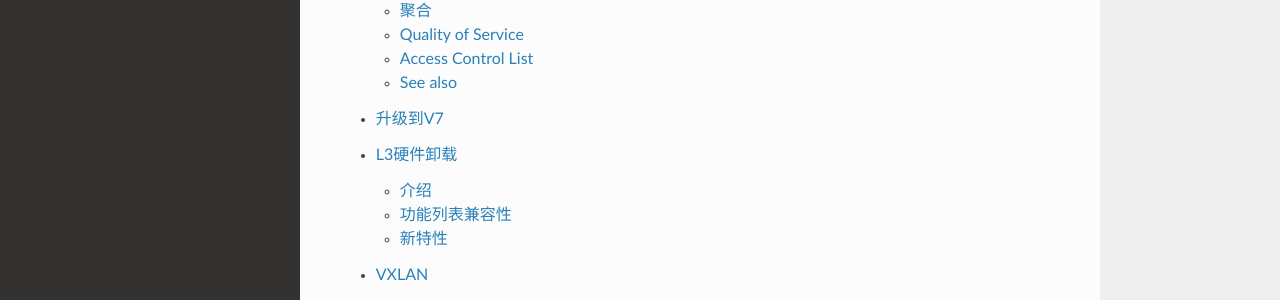
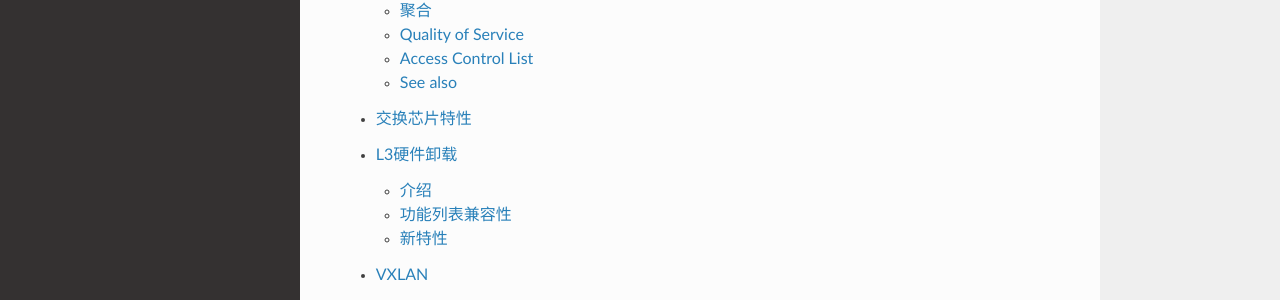
Before and after one commit to be-engineer/MikroTik-doc-cn, a Sphinx documentation site: the page built from source/Bridging_and_Switching/index.rst, in a window 1280 px wide and 900 px high, scrolled down 843 px. Shown: the part 442-742 px from the top of the window. Built offline with Sphinx 7.4.7 and the Read the Docs theme 2.0.0, drawn with Linux system fonts in a browser that asks for light colours; pages that are not in the unit, such as notebooks, are missing from menus.

Commit message:
增加翻译内容

```diff
--- a/source/Bridging_and_Switching/Switch_Chip_Features/index.rst
+++ b/source/Bridging_and_Switching/Switch_Chip_Features/index.rst
@@ -1,4 +1,4 @@
-升级到V7
+交换芯片特性
 ===============================
 
 .. toctree::
```
